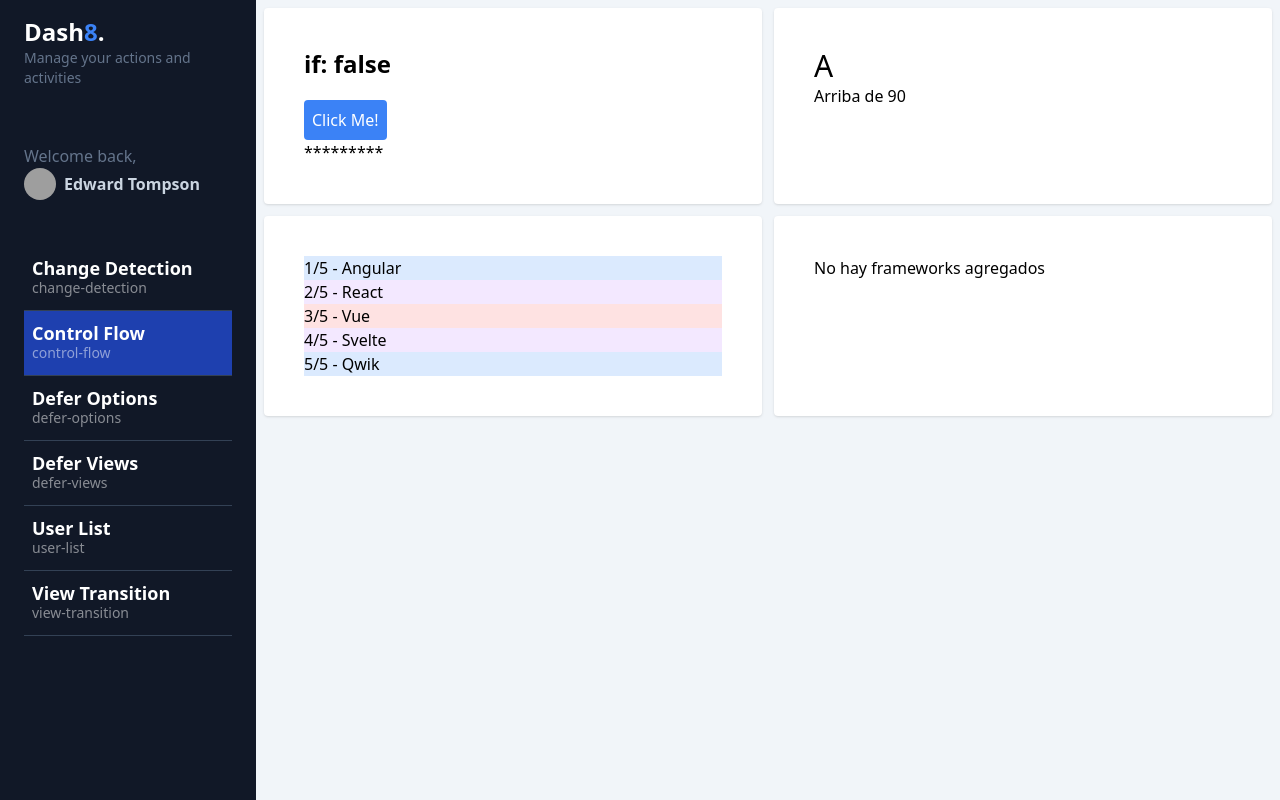
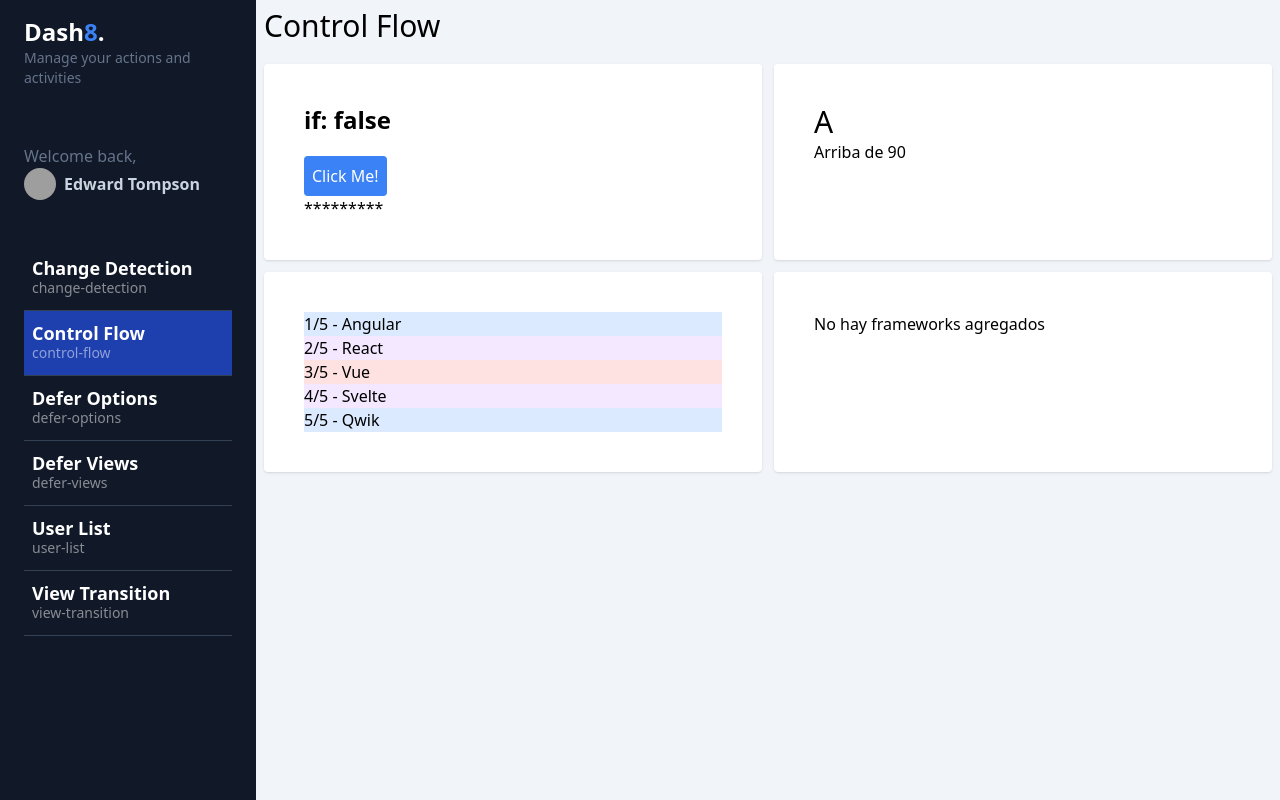
Before and after one commit to Angular-Course-Sergio/myDashboardApp, an Angular app: page /dashboard/control-flow in a window 1280 px wide. Built offline with nearby package versions, Linux system fonts and the light colour scheme; grey boxes are pictures that could not be loaded.

Commit message:
Required @Input

```diff
--- a/src/app/dashboard/pages/control-flow/control-flow.component.html
+++ b/src/app/dashboard/pages/control-flow/control-flow.component.html
@@ -1,3 +1,6 @@
+<!-- <h1 class="text-3xl mb-5">Control Flow</h1> -->
+<app-title [title]="'Control Flow'" />
+
 <section class="grid grid-cols-1 md:grid-cols-2 gap-3">
   <div class="bg-white rounded shadow p-10">
     <h2 class="text-2xl font-bold mb-5">if: {{ showContent() }}</h2>
--- a/src/app/dashboard/pages/control-flow/control-flow.component.ts
+++ b/src/app/dashboard/pages/control-flow/control-flow.component.ts
@@ -1,10 +1,11 @@
 import { Component, signal } from '@angular/core';
+import { TitleComponent } from '@shared/title/title.component';
 
 type Grade = 'A' | 'B' | 'F';
 
 @Component({
   standalone: true,
-  imports: [],
+  imports: [TitleComponent],
   templateUrl: './control-flow.component.html',
   styleUrl: './control-flow.component.css',
 })
--- a/src/app/shared/title/title.component.html
+++ b/src/app/shared/title/title.component.html
@@ -1 +1 @@
-<p>title works!</p>
+<h1 class="text-3xl mb-5">{{ title }}</h1>
--- a/src/app/shared/title/title.component.ts
+++ b/src/app/shared/title/title.component.ts
@@ -1,12 +1,12 @@
-import { Component } from '@angular/core';
+import { Component, Input, signal } from '@angular/core';
 
 @Component({
   selector: 'app-title',
   standalone: true,
   imports: [],
   templateUrl: './title.component.html',
-  styleUrl: './title.component.css'
+  styleUrl: './title.component.css',
 })
 export class TitleComponent {
-
+  @Input({ required: true }) title!: string;
 }
```
